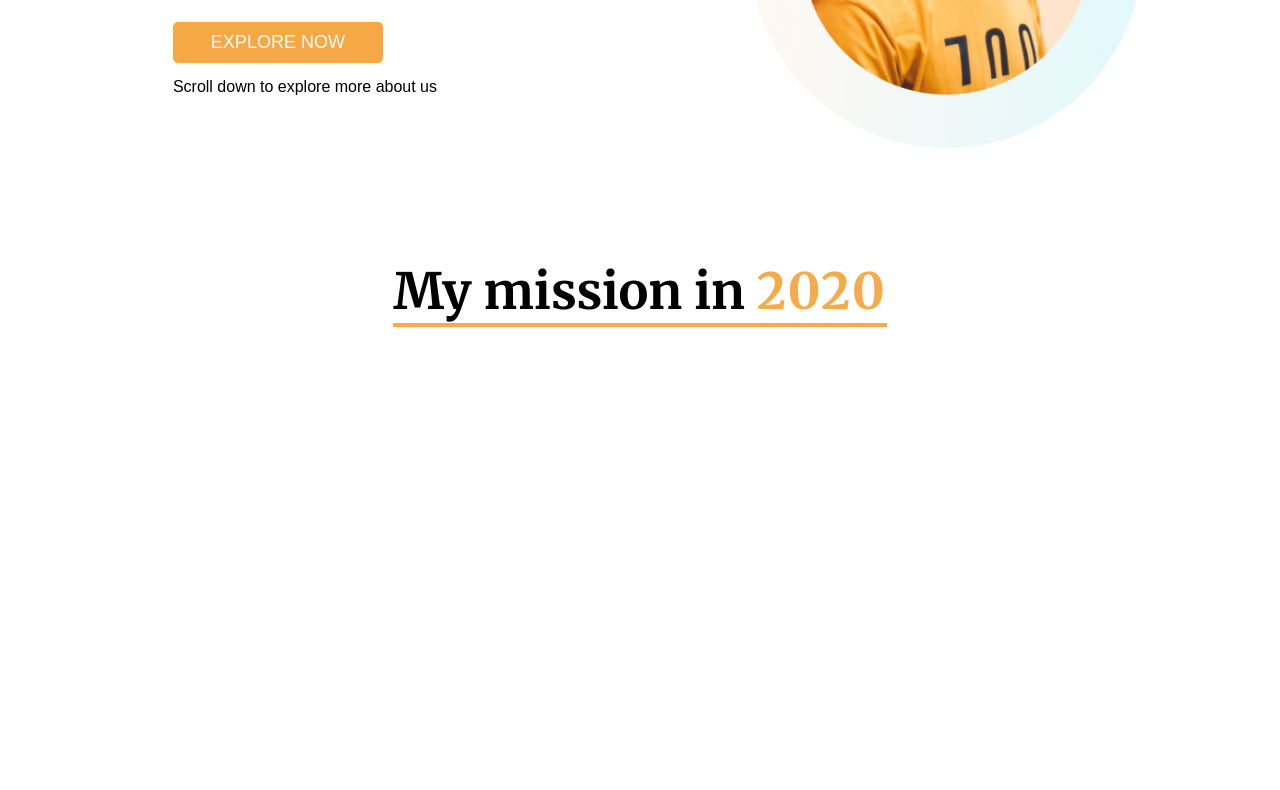
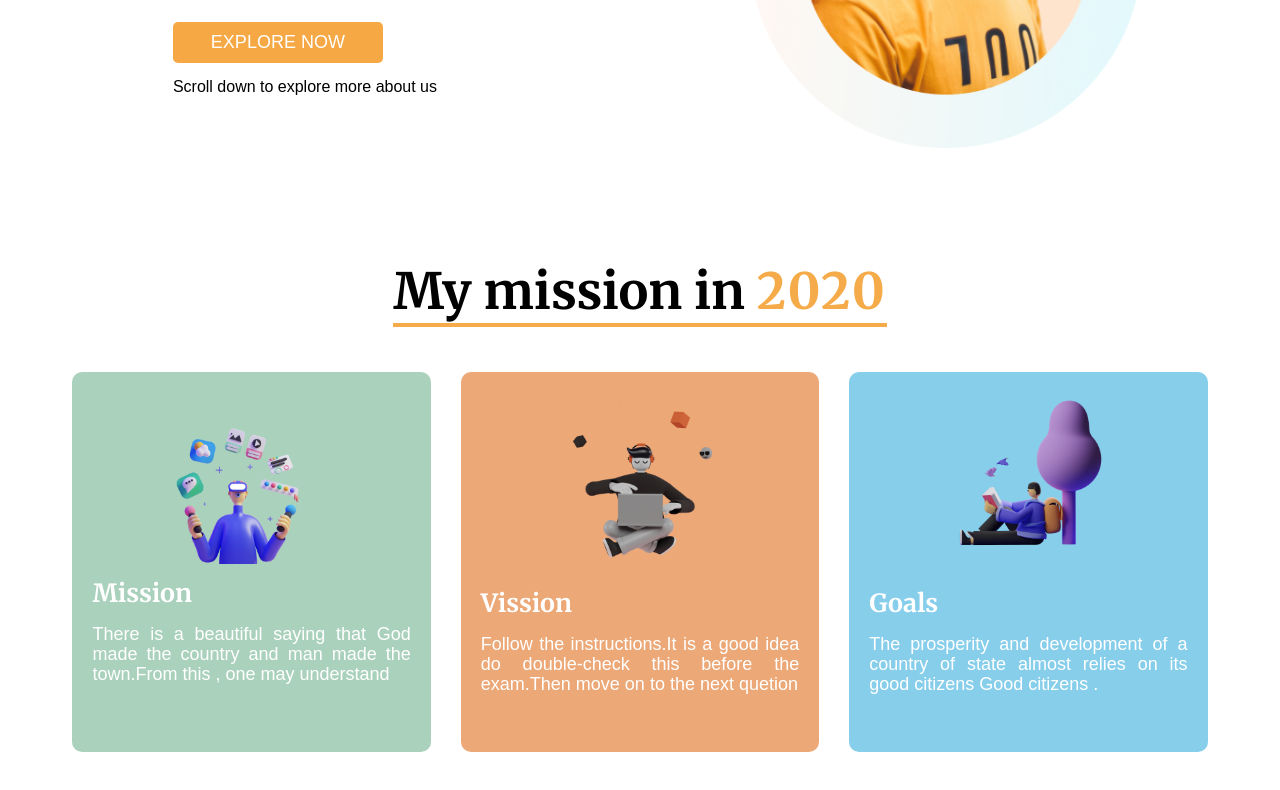
Before and after one commit to akjilani120/my-firsr-project-mission-2022, a plain HTML site: page index.html in a window 1280 px wide. Shown: the part 380-1170 px from the top of the page. Before the commit the page ends 800 px from the top, so only its background shows below. Drawn offline with Linux system fonts and the light colour scheme; a web font is replaced by a local one.

Commit message:
card part added

```diff
--- a/index.html
+++ b/index.html
@@ -34,6 +34,29 @@
         <div class="mission-title-part">
             <h2 class="mission-title">My mission in <span>2020</span></h2>
         </div>
+        <div class="card-part">
+            <div class="card card-mission-bg">
+                <img class="card-img" src="images/illustrators/illustrator-1.png" alt="">
+                <div class="card-body">
+                    <h3 class="card-title">Mission</h3>
+                    <p class="card-para">There is a beautiful saying that God made the country and man made the town.From this ,  one may understand</p>
+                </div>
+            </div>
+            <div class="card card-vission-bg">
+                <img class="card-img" src="images/illustrators/illustrator-2.png" alt="">
+                <div class="card-body">
+                    <h3 class="card-title">Vission</h3>
+                    <p class="card-para">Follow the instructions.It is a good idea do double-check this before the exam.Then move on to the next quetion  </p>
+                </div>
+            </div>
+            <div class="card card-goa-bg">
+                <img class="card-img" src="images/illustrators/illustrator-3.png" alt="">
+                <div class="card-body">
+                    <h3 class="card-title">Goals</h3>
+                    <p class="card-para">The prosperity and development of a country of state almost relies on its good citizens Good citizens  . </p>
+                </div>
+            </div>
+        </div>
     </section>
 </body>
 </html>
--- a/style.css
+++ b/style.css
@@ -68,3 +68,45 @@ section{
     border-bottom: 4px solid rgb(245, 171, 73) ;
     display: inline-block
 }
+.card-part{
+    display: flex;
+    width: 100%;
+    justify-content: center;
+
+    margin-top: 40px;
+
+}
+.card{
+    width: 28%;
+    margin: 5px 15px;
+    border-radius: 10px;
+    padding: 20px;
+    color: white;
+    height: 380px;
+    text-align: center;
+
+}
+.card img{
+    width: 60%;
+
+}
+.card-title{
+    font-family: 'Merriweather', serif;
+    font-size: 25px;
+    margin-bottom: 15px;
+    text-align: left;
+}
+.card-para{
+    font-size: 18px;
+    line-height: 20px;
+    text-align: justify;
+}
+.card-mission-bg{
+    background-color: rgba(54, 146, 97, 0.418);
+}
+.card-vission-bg{
+    background-color: rgba(224, 111, 31, 0.603);
+}
+.card-goa-bg{
+    background-color: skyblue;
+}
```
